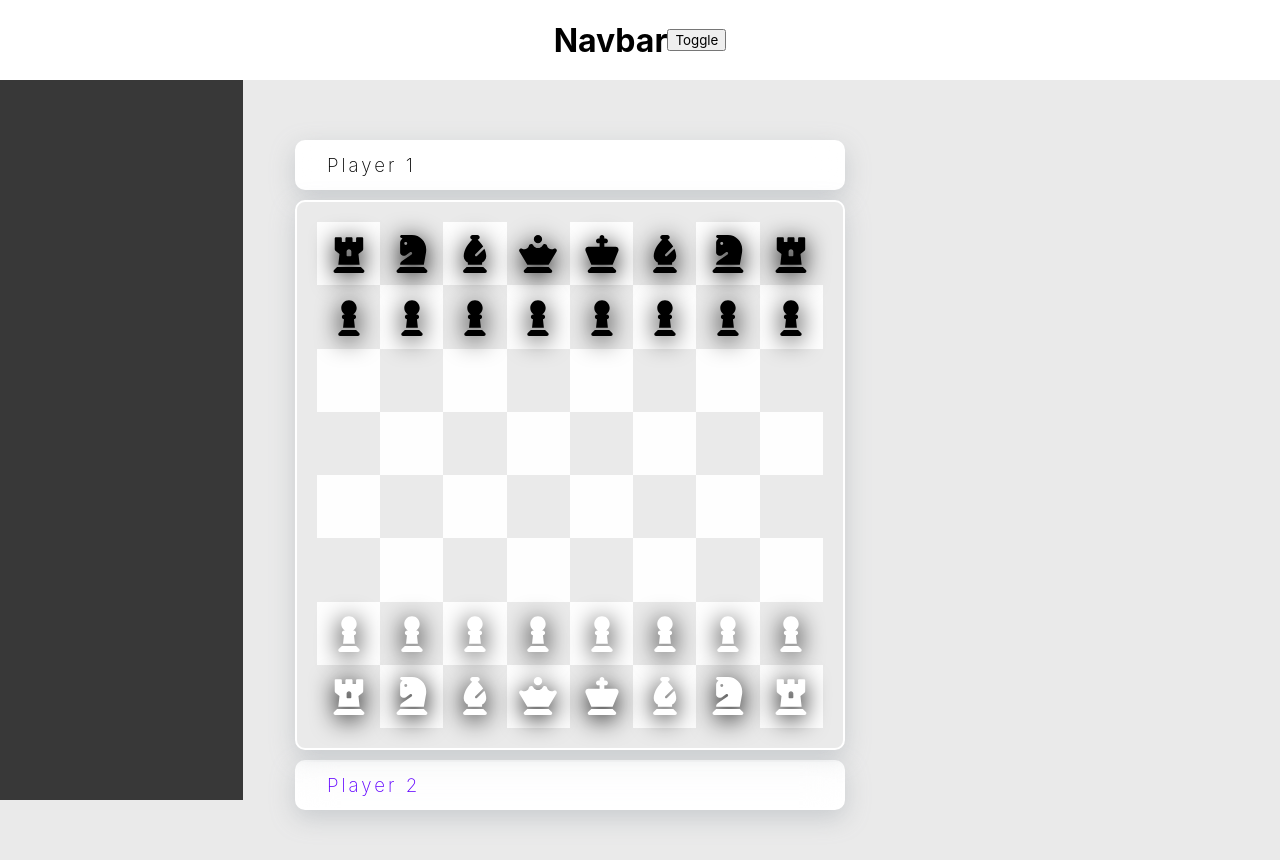
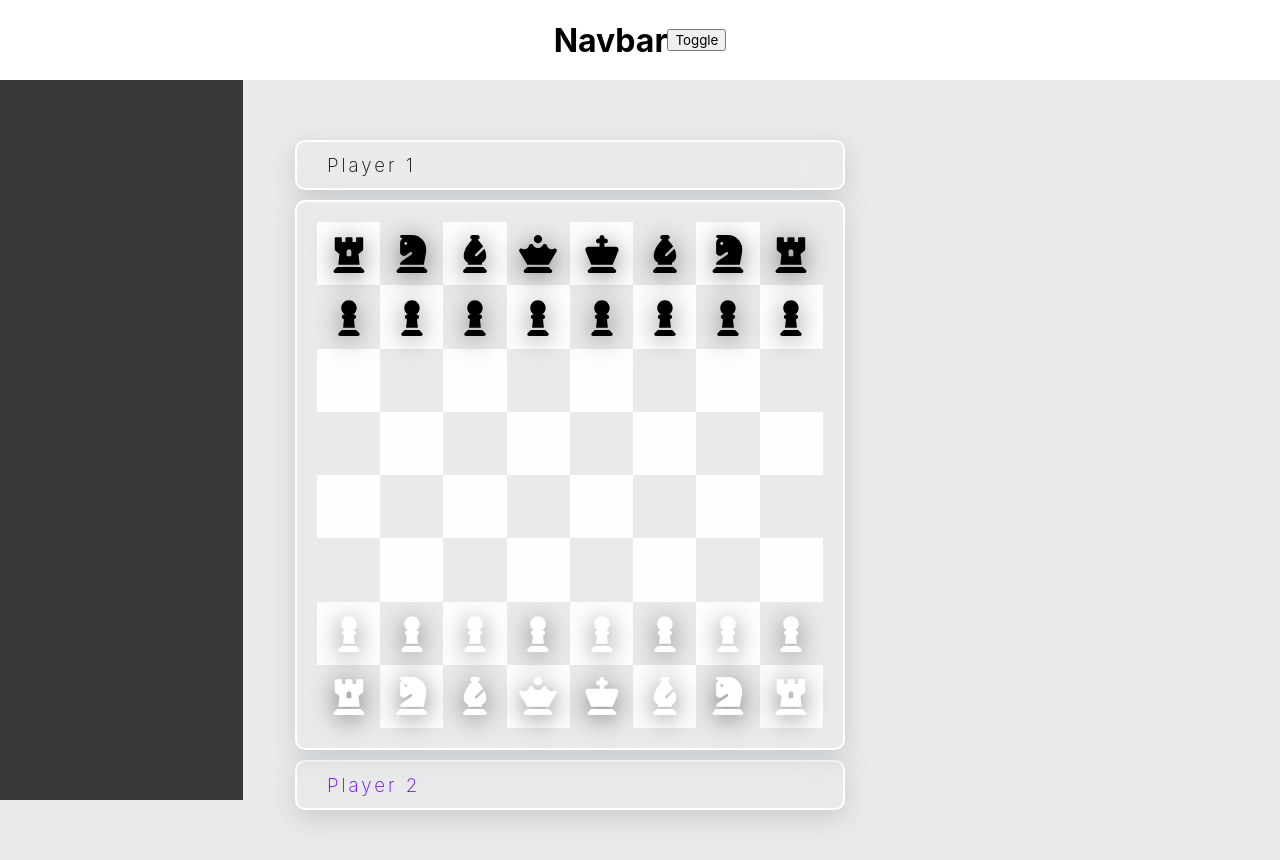
Before and after one commit to christopher-alba/react-chess, a React (Vite) app: page / in a window 1280 px wide. Built offline with nearby package versions, Linux system fonts and the light colour scheme.

Commit message:
fix styling

```diff
--- a/src/components/ChessBoard.tsx
+++ b/src/components/ChessBoard.tsx
@@ -463,7 +463,7 @@ const TilesWrapper = styled("div")`
   width: 100%;
   height: 100%;
   overflow: hidden;
-  background: ${({theme}) => theme.colors.primary2};
+  background: #EAEAEA;
   backdrop-filter: blur(8px);
   padding: 20px;
   border-radius: 10px;
@@ -482,7 +482,7 @@ const CapturedPiecesWrapper = styled("div")`
   margin-left: auto;
   border: 2px solid white;
   box-shadow: rgba(149, 157, 165, 0.4) 0px 8px 24px;
-  background: ${({theme}) => theme.colors.primary1}
+  background: #EAEAEA;
 
 `;
 
--- a/src/components/ChessPiece.tsx
+++ b/src/components/ChessPiece.tsx
@@ -17,7 +17,7 @@ type IconProps = {
 const commonCss = css`
   width: 60%;
   height: 60%;
-  filter: drop-shadow(${({theme}) => theme.colors.secondary1 + "FF"} 0px 4px 12px);
+  filter: drop-shadow(rgba(0, 0, 0, 0.5) 0px 4px 12px);
 `;
 const KingIcon = styled(King)<IconProps>`
   color: ${({ team }) => {
```
